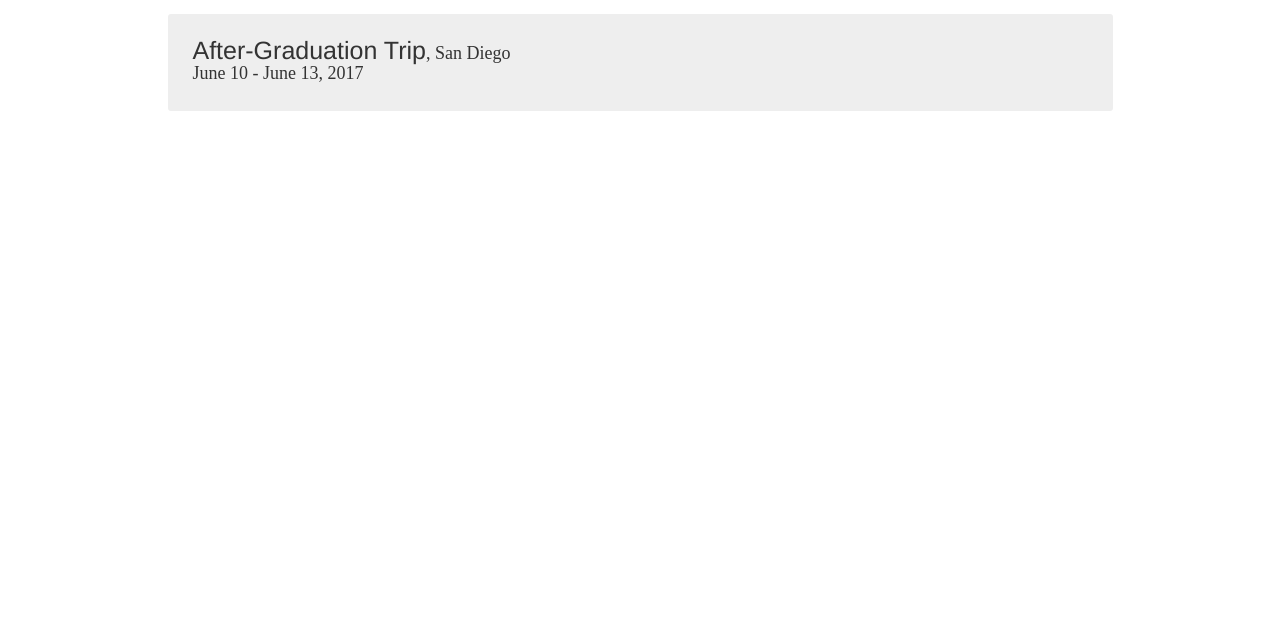
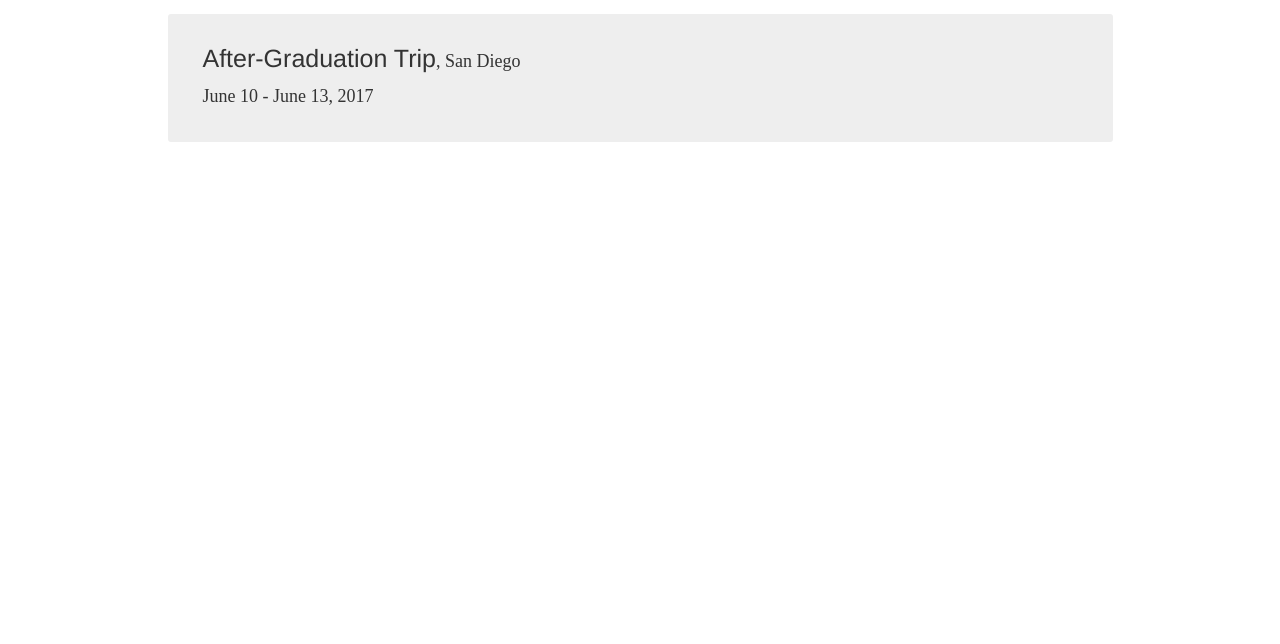
Before and after one commit to verazou/TravelAnt, a website: page index.html in a window 1280 px wide. Shown: the part 156-800 px from the top of the page. Drawn offline with Linux system fonts and the light colour scheme.

Commit message:
init commit

```diff
--- a/css/mystyles.css
+++ b/css/mystyles.css
@@ -147,12 +147,12 @@ h4{
     margin:2    0px;
 }
 
-.trip-detail.trip-name{
+.trip-name{
     margin:5px;
     padding:5px;
 }
 
-.trip-detail.trip-date{
+.trip-date{
     margin:5px;
     padding:5px;
 }
```
